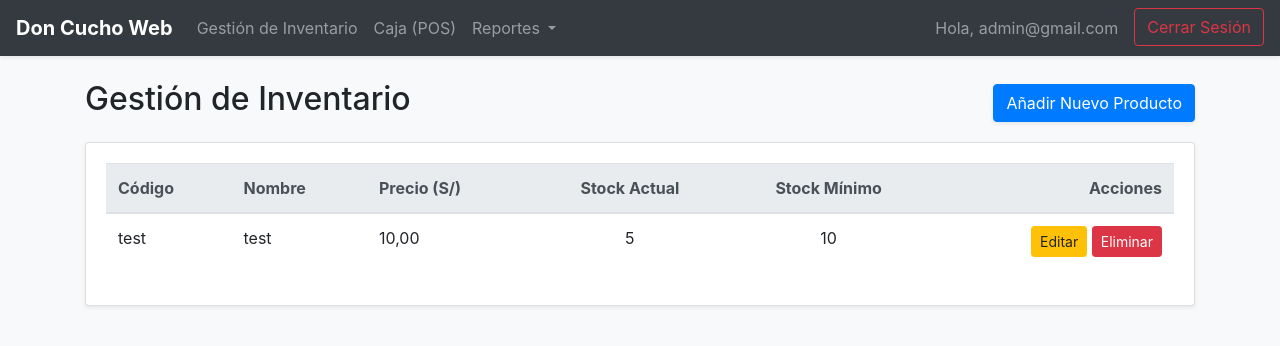
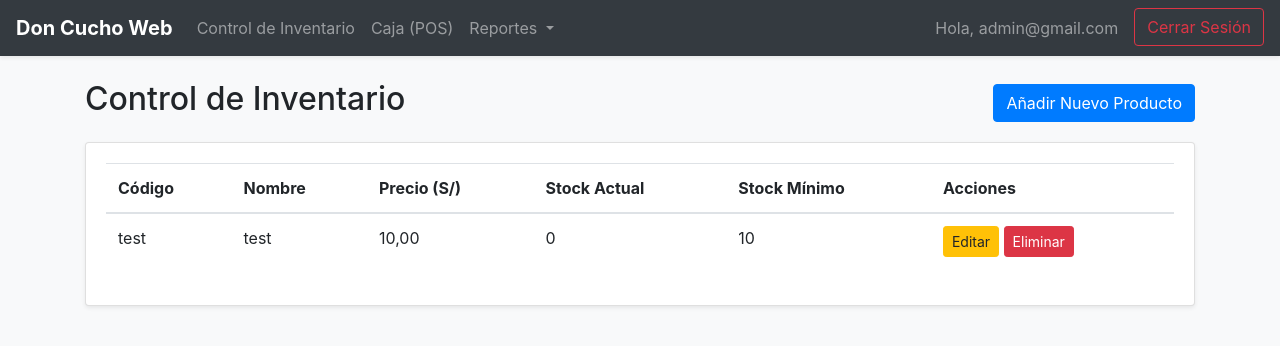
Before and after one commit to 0915chvsb/doncucho, a Django app: page /inventario/ in a window 1280 px wide. Shown: the top 346 px of the page. Run offline with Django 5.2, Linux system fonts and the light colour scheme; a user stored in the database is signed in; data comes from the database, SQL or seed files in the repository; data that the repository does not hold is empty.

Commit message:
v2.1 feat: Implementar lotes con fecha de vencimiento y pulir menús

```diff
--- a/config/urls.py
+++ b/config/urls.py
@@ -12,7 +12,7 @@ urlpatterns = [
     path('api/buscar-producto/', views.api_buscar_producto, name='api_buscar_producto'),
     path('api/finalizar-venta/', views.api_finalizar_venta, name='api_finalizar_venta'),
 
-    path('inventario/', views.gestion_inventario, name='gestion_inventario'),
+    path('inventario/', views.control_inventario, name='control_inventario'),
     path('inventario/nuevo/', views.inventario_crear, name='inventario_crear'),
     path('inventario/editar/<int:id>/', views.inventario_editar, name='inventario_editar'),
     path('inventario/eliminar/<int:id>/', views.inventario_eliminar, name='inventario_eliminar'),
--- a/inventario/templates/base.html
+++ b/inventario/templates/base.html
@@ -20,7 +20,7 @@
                 {% if request.user.is_authenticated %}
                     {% if request.user.is_staff %}
                         <li class="nav-item">
-                            <a class="nav-link" href="{% url 'gestion_inventario' %}">Gestión de Inventario</a>
+                            <a class="nav-link" href="{% url 'control_inventario' %}">Control de Inventario</a>
                         </li>
                         <li class="nav-item">
                             <a class="nav-link" href="{% url 'pos' %}">Caja (POS)</a>
--- a/inventario/templates/index.html
+++ b/inventario/templates/index.html
@@ -1,6 +1,6 @@
 {% extends 'base.html' %}
 
-{% block title %}Panel de Control{% endblock %}
+{% block title %}Inicio{% endblock %}
 
 {% block content %}
     <div class="jumbotron shadow-sm text-center">
@@ -23,9 +23,9 @@
 
             <div class="card mb-3 shadow-sm text-center">
                 <div class="card-body">
-                    <h5 class="card-title">Gestión de Inventario</h5>
+                    <h5 class="card-title">Control de Inventario</h5>
                     <p class="card-text">Añadir nuevos productos, editar precios, actualizar el stock o eliminar items del sistema.</p>
-                    <a href="{% url 'gestion_inventario' %}" class="btn btn-info">Gestionar Productos</a>
+                    <a href="{% url 'control_inventario' %}" class="btn btn-info">Controlar Productos</a>
                 </div>
             </div>
 
--- /dev/null
+++ b/inventario/templates/inventario/control_inventario.html
@@ -0,0 +1,61 @@
+{% extends 'base.html' %}
+
+{% block title %}Control de Inventario{% endblock %}
+
+{% block content %}
+<div class="d-flex justify-content-between align-items-center mb-3">
+    <h2>Control de Inventario</h2>
+    <a href="{% url 'inventario_crear' %}" class="btn btn-primary">Añadir Nuevo Producto</a>
+</div>
+
+{% if messages %}
+    {% for message in messages %}
+        <div class="alert alert-{% if message.tags == 'error' %}danger{% else %}success{% endif %} alert-dismissible fade show" role="alert">
+            {{ message }}
+            <button type="button" class="close" data-dismiss="alert" aria-label="Close">
+                <span aria-hidden="true">&times;</span>
+            </button>
+        </div>
+    {% endfor %}
+{% endif %}
+
+<div class="card shadow-sm">
+    <div class="card-body">
+        <table class="table table-hover">
+            <thead>
+                <tr>
+                    <th>Código</th>
+                    <th>Nombre</th>
+                    <th>Precio (S/)</th>
+                    <th>Stock Actual</th>
+                    <th>Stock Mínimo</th>
+                    <th>Acciones</th>
+                </tr>
+            </thead>
+            <tbody>
+                {% for producto in productos %}
+                <tr>
+                    <td>{{ producto.codigo }}</td>
+                    <td>{{ producto.nombre }}</td>
+                    <td>{{ producto.precio }}</td>
+                    <td>{{ producto.stock_total }}</td>
+                    <td>{{ producto.stock_minimo }}</td>
+                    <td>
+                        <a href="{% url 'inventario_editar' producto.id %}" class="btn btn-warning btn-sm">Editar</a>
+                        <a href="{% url 'inventario_eliminar' producto.id %}"
+                           class="btn btn-danger btn-sm"
+                           onclick="return confirm('¿Estás seguro de que deseas eliminar este producto?');">
+                           Eliminar
+                        </a>
+                    </td>
+                </tr>
+                {% empty %}
+                <tr>
+                    <td colspan="6" class="text-center">No hay productos en el inventario.</td>
+                </tr>
+                {% endfor %}
+            </tbody>
+        </table>
+    </div>
+</div>
+{% endblock %}
--- a/inventario/templates/inventario/gestion.html
+++ /dev/null
@@ -1,67 +0,0 @@
-{% extends 'base.html' %}
-
-{% block title %}Gestión de Inventario{% endblock %}
-
-{% block content %}
-<div class="d-flex justify-content-between align-items-center mb-3">
-    <h2>Gestión de Inventario</h2>
-    <a href="{% url 'inventario_crear' %}" class="btn btn-primary shadow-sm">
-        Añadir Nuevo Producto
-    </a>
-</div>
-
-{% comment %}
-{% if messages %}
-    {% for message in messages %}
-        <div class="alert alert-{% if message.tags == 'error' %}danger{% else %}success{% endif %} alert-dismissible fade show" role="alert">
-            {{ message }}
-            <button type="button" class="close" data-dismiss="alert" aria-label="Close">
-                <span aria-hidden="true">&times;</span>
-            </button>
-        </div>
-    {% endfor %}
-{% endif %}
-{% endcomment %}
-
-<div class="card shadow-sm">
-    <div class="card-body">
-        <div class="table-responsive">
-            <table class="table table-hover align-middle">
-                <thead class="thead-light">
-                    <tr>
-                        <th>Código</th>
-                        <th>Nombre</th>
-                        <th>Precio (S/)</th>
-                        <th class="text-center">Stock Actual</th>
-                        <th class="text-center">Stock Mínimo</th>
-                        <th class="text-right">Acciones</th>
-                    </tr>
-                </thead>
-                <tbody>
-                    {% for producto in productos %}
-                    <tr>
-                        <td>{{ producto.codigo }}</td>
-                        <td>{{ producto.nombre }}</td>
-                        <td>{{ producto.precio }}</td>
-                        <td class="text-center">{{ producto.stock }}</td>
-                        <td class="text-center">{{ producto.stock_minimo }}</td>
-                        <td class="text-right">
-                            <a href="{% url 'inventario_editar' producto.id %}" class="btn btn-warning btn-sm">Editar</a>
-                            <a href="{% url 'inventario_eliminar' producto.id %}"
-                               class="btn btn-danger btn-sm"
-                               onclick="return confirm('¿Estás seguro de que deseas eliminar este producto?');">
-                               Eliminar
-                            </a>
-                        </td>
-                    </tr>
-                    {% empty %}
-                    <tr>
-                        <td colspan="6" class="text-center py-4">No hay productos en el inventario.</td>
-                    </tr>
-                    {% endfor %}
-                </tbody>
-            </table>
-        </div>
-    </div>
-</div>
-{% endblock %}
--- a/inventario/templates/inventario/inventario_form.html
+++ b/inventario/templates/inventario/inventario_form.html
@@ -39,7 +39,7 @@
         <div class="col-md-4">
             <div class="form-group">
                 <label for="stock">Stock Actual</label>
-                <input type="number" class="form-control" id="stock" name="stock" value="{{ producto.stock|default:'' }}" required>
+                <input type="number" class="form-control" id="stock" name="stock" value="{{ producto.stock_total|default:0 }}" readonly>
             </div>
         </div>
         <div class="col-md-4">
@@ -53,7 +53,7 @@
     <hr>
 
     <div class="d-flex justify-content-end">
-        <a href="{% url 'gestion_inventario' %}" class="btn btn-secondary mr-2">Cancelar</a>
+        <a href="{% url 'control_inventario' %}" class="btn btn-secondary mr-2">Cancelar</a>
         <button type="submit" class="btn btn-primary">Guardar Producto</button>
     </div>
 
--- a/inventario/templates/inventario/reporte_stock.html
+++ b/inventario/templates/inventario/reporte_stock.html
@@ -5,7 +5,7 @@
 {% block content %}
 <div class="d-flex justify-content-between align-items-center mb-3">
     <h2>Reporte de Productos por Agotarse</h2>
-    <a href="{% url 'gestion_inventario' %}" class="btn btn-secondary">Volver al Inventario</a>
+    <a href="{% url 'control_inventario' %}" class="btn btn-secondary">Volver al Inventario</a>
 </div>
 
 <div class="alert alert-warning shadow-sm" role="alert">
@@ -29,12 +29,12 @@
                     <tr class="table-danger">
                         <td>{{ producto.codigo }}</td>
                         <td>{{ producto.nombre }}</td>
-                        <td class="text-danger font-weight-bold text-center">{{ producto.stock }}</td>
+                        <td class="text-danger font-weight-bold text-center">{{ producto.stock_total }}</td>
                         <td class="text-info text-center">{{ producto.stock_minimo }}</td>
                     </tr>
                     {% empty %}
                     <tr>
-                        <td colspan="4" class="text-center py-4">Buenas noticias, No hay productos con stock bajo.</td>
+                        <td colspan="4" class="text-center py-4">¡Buenas noticias! No hay productos con stock bajo.</td>
                     </tr>
                     {% endfor %}
                 </tbody>
--- a/inventario/templates/inventario/reporte_ventas.html
+++ b/inventario/templates/inventario/reporte_ventas.html
@@ -5,7 +5,7 @@
 {% block content %}
 <div class="d-flex justify-content-between align-items-center mb-3">
     <h2>Reporte de Ventas</h2>
-    <a href="{% url 'gestion_inventario' %}" class="btn btn-secondary">Volver al Inventario</a>
+    <a href="{% url 'control_inventario' %}" class="btn btn-secondary">Volver al Inventario</a>
 </div>
 
 <div class="alert alert-info" role="alert">
--- a/inventario/views.py
+++ b/inventario/views.py
@@ -8,7 +8,8 @@ from django.db import IntegrityError, transaction
 from django.contrib.auth.decorators import login_required
 from functools import wraps
 from django.db.models import F
-# from django.contrib import messages
+from django.contrib import messages
+import django.utils.timezone as timezone
 
 import firebase_admin
 from firebase_admin import credentials, auth
@@ -17,7 +18,7 @@ import json
 import pytz
 from decimal import Decimal
 
-from .models import Producto, Venta, DetalleVenta
+from .models import Producto, Venta, DetalleVenta, Lote
 
 
 if not firebase_admin._apps:
@@ -113,15 +114,21 @@ def api_buscar_producto(request):
 
             producto = Producto.objects.get(codigo=codigo)
 
-            if producto.stock <= 0:
-                return JsonResponse({'error': 'Producto sin stock.'}, status=404)
+            lote_disponible = producto.lotes.filter(
+                stock_lote__gt=0,
+                fecha_vencimiento__gt=timezone.now()
+            ).order_by('fecha_vencimiento').first()
+
+            if not lote_disponible:
+                return JsonResponse({'error': 'Producto sin stock disponible o vencido.'}, status=404)
 
             producto_data = {
                 'id': producto.id,
                 'codigo': producto.codigo,
                 'nombre': producto.nombre,
                 'precio': float(producto.precio),
-                'stock': producto.stock
+                'stock': lote_disponible.stock_lote,
+                'lote_id': lote_disponible.id
             }
             return JsonResponse(producto_data, status=200)
 
@@ -134,12 +141,12 @@ def api_buscar_producto(request):
 
 @login_required
 @admin_required
-def gestion_inventario(request):
+def control_inventario(request):
     productos = Producto.objects.all()
     context = {
         'productos': productos
     }
-    return render(request, 'inventario/gestion.html', context)
+    return render(request, 'inventario/control_inventario.html', context)
 
 @login_required
 @admin_required
@@ -148,7 +155,6 @@ def inventario_crear(request):
         codigo = request.POST.get('codigo')
         nombre = request.POST.get('nombre')
         precio = request.POST.get('precio')
-        stock = request.POST.get('stock')
         stock_minimo = request.POST.get('stock_minimo')
 
         try:
@@ -156,14 +162,14 @@ def inventario_crear(request):
                 codigo=codigo,
                 nombre=nombre,
                 precio=precio,
-                stock=stock,
                 stock_minimo=stock_minimo
             )
-            return redirect('gestion_inventario')
+            messages.success(request, f'¡El producto "{nombre}" se creó correctamente!')
+            return redirect('control_inventario')
         except IntegrityError:
-            pass
+            messages.error(request, f'Error: El código "{codigo}" ya existe. Intenta con otro.')
         except Exception as e:
-            pass
+            messages.error(request, f'Error al guardar: {e}')
 
     return render(request, 'inventario/inventario_form.html')
 
@@ -176,16 +182,16 @@ def inventario_editar(request, id):
         producto.codigo = request.POST.get('codigo')
         producto.nombre = request.POST.get('nombre')
         producto.precio = request.POST.get('precio')
-        producto.stock = request.POST.get('stock')
         producto.stock_minimo = request.POST.get('stock_minimo')
 
         try:
             producto.save()
-            return redirect('gestion_inventario')
+            messages.success(request, f'¡El producto "{producto.nombre}" se actualizó correctamente!')
+            return redirect('control_inventario')
         except IntegrityError:
-            pass
+            messages.error(request, f'Error: Ese código ya está en uso por otro producto.')
         except Exception as e:
-            pass
+            messages.error(request, f'Error al guardar: {e}')
 
     context = {
         'producto': producto
@@ -197,7 +203,8 @@ def inventario_editar(request, id):
 def inventario_eliminar(request, id):
     producto = get_object_or_404(Producto, id=id)
     producto.delete()
-    return redirect('gestion_inventario')
+    messages.success(request, f'El producto "{producto.nombre}" fue eliminado.')
+    return redirect('control_inventario')
 
 @login_required
 @csrf_exempt
@@ -211,34 +218,50 @@ def api_finalizar_venta(request):
             detalles_venta = []
 
             with transaction.atomic():
-                for codigo, item in carrito.items():
-                    producto = Producto.objects.select_for_update().get(codigo=codigo)
-
-                    if item['cantidad'] > producto.stock:
-                        raise Exception(f"Stock insuficiente para {producto.nombre}")
-
-                    producto.stock -= item['cantidad']
-                    producto.save()
-
-                    subtotal = Decimal(item['precio']) * item['cantidad']
-                    total_venta += subtotal
-
-                    detalles_venta.append(
-                        DetalleVenta(
-                            producto=producto,
-                            cantidad=item['cantidad'],
-                            precio_unitario=item['precio'],
-                            subtotal=subtotal
-                        )
-                    )
 
                 nueva_venta = Venta.objects.create(
                     cajero=request.user,
-                    total_venta=total_venta
+                    total_venta=0
                 )
 
-                for detalle in detalles_venta:
-                    detalle.venta = nueva_venta
+                for codigo, item in carrito.items():
+                    producto = Producto.objects.get(codigo=codigo)
+                    cantidad_a_vender = item['cantidad']
+
+                    lotes_disponibles = producto.lotes.filter(
+                        stock_lote__gt=0,
+                        fecha_vencimiento__gt=timezone.now()
+                    ).order_by('fecha_vencimiento')
+
+                    for lote in lotes_disponibles:
+                        if cantidad_a_vender == 0:
+                            break
+
+                        cantidad_lote = min(lote.stock_lote, cantidad_a_vender)
+
+                        lote.stock_lote -= cantidad_lote
+                        lote.save()
+
+                        subtotal = producto.precio * cantidad_lote
+                        total_venta += subtotal
+
+                        detalles_venta.append(
+                            DetalleVenta(
+                                venta=nueva_venta,
+                                producto=producto,
+                                lote_origen=lote,
+                                cantidad=cantidad_lote,
+                                precio_unitario=producto.precio,
+                                subtotal=subtotal
+                            )
+                        )
+                        cantidad_a_vender -= cantidad_lote
+
+                    if cantidad_a_vender > 0:
+                        raise Exception(f"Stock insuficiente para {producto.nombre}")
+
+                nueva_venta.total_venta = total_venta
+                nueva_venta.save()
 
                 DetalleVenta.objects.bulk_create(detalles_venta)
 
@@ -254,7 +277,9 @@ def api_finalizar_venta(request):
 @login_required
 @admin_required
 def reporte_stock_bajo(request):
-    productos_bajos = Producto.objects.filter(stock__lte=F('stock_minimo'))
+    productos = Producto.objects.all()
+    productos_bajos = [p for p in productos if p.stock_total <= p.stock_minimo]
+
     context = {
         'productos': productos_bajos
     }
```
Also changed, not shown: inventario/admin.py (+19 -3 lines), inventario/models.py (+50 -3 lines), db.sqlite3, inventario/migrations/0004_categoria_proveedor_remove_producto_stock_and_more.py (added).
